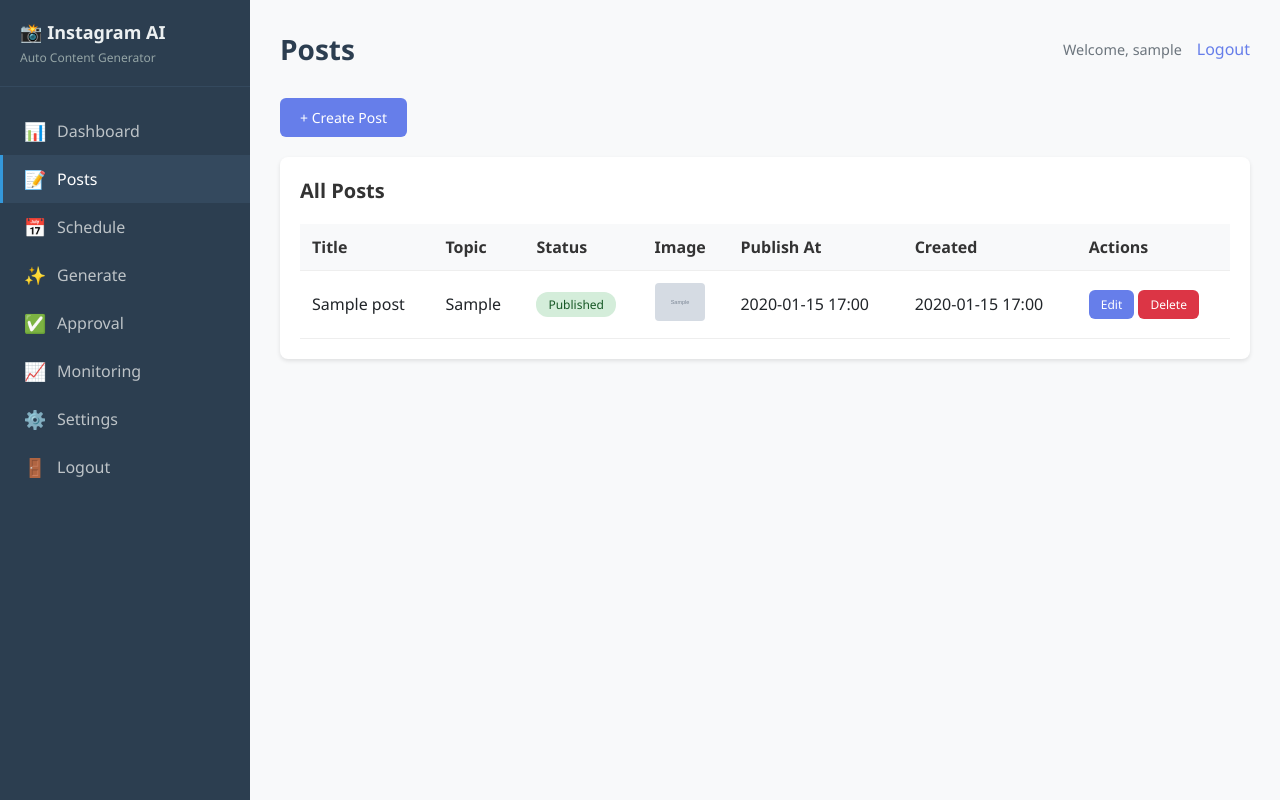
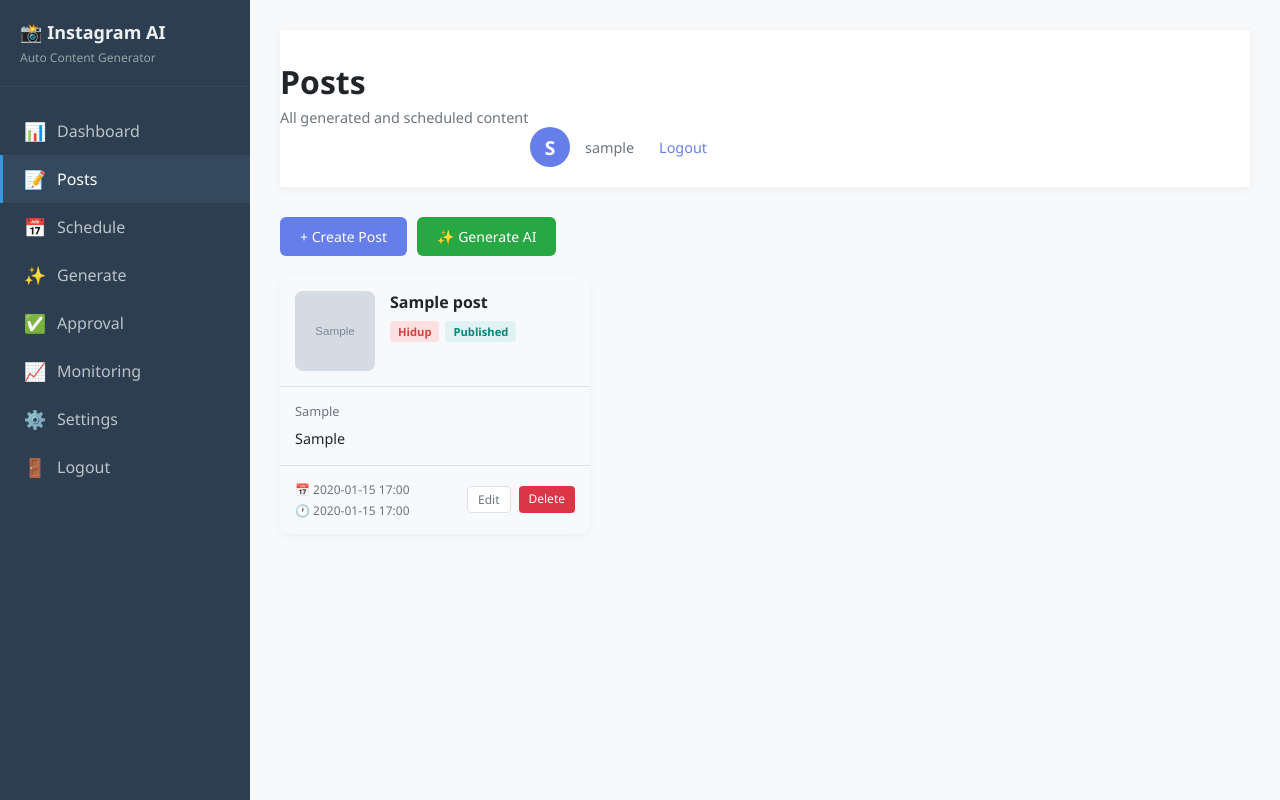
Before and after one commit to harys-rifai/post-kata2-ig, a Django app: page /posts/ in a window 1280 px wide. Run offline with Django 4.2, Linux system fonts and the light colour scheme; a user stored in the database is signed in; tables that the repository leaves empty hold one stand-in row (values such as "Sample post"); grey boxes marked "Sample" are stand-in pictures.

Commit message:
Initial commit

```diff
--- a/ai/services.py
+++ b/ai/services.py
@@ -287,7 +287,7 @@ class InstagramAutomationService:
         os.makedirs(storage_dir, exist_ok=True)
 
         p = sync_playwright().start()
-        browser = p.chromium.launch(headless=False)
+        browser = p.chromium.launch(headless=True)
         context = browser.new_context(
             viewport={"width": 1280, "height": 800},
             user_agent="Mozilla/5.0 (Windows NT 10.0; Win64; x64) AppleWebKit/537.36 (KHTML, like Gecko) Chrome/120.0.0.0 Safari/537.36",
@@ -403,6 +403,8 @@ class InstagramAutomationService:
             return True
         except Exception as e:
             print(f"Instagram publish error: {e}")
+            post.error_message = str(e)
+            post.save()
             return False
         finally:
             context.close()
--- a/check_column.py
+++ b/check_column.py
@@ -4,5 +4,7 @@ os.environ.setdefault('DJANGO_SETTINGS_MODULE', 'config.settings')
 django.setup()
 from django.db import connection
 cursor = connection.cursor()
-cursor.execute('SELECT column_name FROM information_schema.columns WHERE table_name = "posts_post" AND column_name = "category"')
-print('Exists:', cursor.fetchone() is not None)
+cursor.execute('SELECT column_name FROM information_schema.columns WHERE table_schema = %s AND table_name = %s ORDER BY ordinal_position', ['public', 'posts_post'])
+cols = [r[0] for r in cursor.fetchall()]
+print('Columns:', cols)
+print('Has category:', 'category' in cols)
--- a/config/urls.py
+++ b/config/urls.py
@@ -24,6 +24,7 @@ from config.views import (
     monitoring_view,
     health_check_view,
 )
+from config.test_view import test_category_view
 
 urlpatterns = [
     path("", dashboard, name="dashboard"),
@@ -41,6 +42,7 @@ urlpatterns = [
     path("generate/", generate_view, name="generate"),
     path("settings/", settings_view, name="settings"),
     path("settings/test-ig/", test_ig_connection_view, name="test_ig_connection"),
+    path("test-category/", test_category_view, name="test_category"),
     path("approval/", approval_view, name="approval"),
     path("approval/approve/<int:pk>/", approve_post_view, name="approve_post"),
     path("approval/reject/<int:pk>/", reject_post_view, name="reject_post"),
--- a/config/views.py
+++ b/config/views.py
@@ -102,6 +102,7 @@ def post_create_view(request):
         image_prompt = request.POST.get("image_prompt", "").strip()
         publish_at = request.POST.get("publish_at", "").strip()
         status = request.POST.get("status", "draft")
+        category = request.POST.get("category", "hidup")
 
         if not title or not topic:
             return render(request, "post_form.html", {
@@ -115,6 +116,7 @@ def post_create_view(request):
             caption=caption,
             hashtags=hashtags,
             image_prompt=image_prompt,
+            category=category,
             status=status,
             publish_at=publish_at if publish_at else None,
         )
--- /dev/null
+++ b/cookies.txt
@@ -0,0 +1,5 @@
+# Netscape HTTP Cookie File
+# https://curl.se/docs/http-cookies.html
+# This file was generated by libcurl! Edit at your own risk.
+
+localhost	FALSE	/	FALSE	1818520759	csrftoken	ecbOQQAG2RoQEciQfBpN9tI5LWwj9Q5J
--- a/templates/base.html
+++ b/templates/base.html
@@ -554,6 +554,152 @@
             color: var(--text-secondary);
             font-size: 0.75rem;
         }
+
+        /* ============================================
+           POSTS GRID / CARDS
+           ============================================ */
+           .posts-grid {
+            display: grid;
+            grid-template-columns: repeat(auto-fill, minmax(300px, 1fr));
+            gap: 20px;
+            margin-top: 20px;
+        }
+
+        .post-card {
+            background: var(--bg-card);
+            border-radius: 12px;
+            overflow: hidden;
+            box-shadow: 0 2px 10px rgba(0,0,0,0.05);
+            transition: transform 0.2s, box-shadow 0.2s;
+        }
+
+        .post-card:hover {
+            transform: translateY(-3px);
+            box-shadow: 0 6px 20px rgba(0,0,0,0.1);
+        }
+
+        .post-card-header {
+            display: flex;
+            gap: 15px;
+            padding: 15px;
+            border-bottom: 1px solid var(--border-color);
+        }
+
+        .post-thumb {
+            width: 80px;
+            height: 80px;
+            border-radius: 8px;
+            overflow: hidden;
+            flex-shrink: 0;
+            background: var(--light-gray);
+            display: flex;
+            align-items: center;
+            justify-content: center;
+            font-size: 2rem;
+        }
+
+        .post-thumb img {
+            width: 100%;
+            height: 100%;
+            object-fit: cover;
+        }
+
+        .no-image {
+            color: var(--text-secondary);
+            font-size: 1.5rem;
+        }
+
+        .post-meta {
+            flex: 1;
+        }
+
+        .post-title {
+            font-size: 1rem;
+            font-weight: 600;
+            color: var(--text-primary);
+            margin-bottom: 8px;
+            display: -webkit-box;
+            -webkit-line-clamp: 2;
+            -webkit-box-orient: vertical;
+            overflow: hidden;
+        }
+
+        .post-tags {
+            display: flex;
+            gap: 6px;
+            flex-wrap: wrap;
+        }
+
+        .tag {
+            font-size: 0.7rem;
+            padding: 3px 8px;
+            border-radius: 4px;
+            font-weight: 600;
+        }
+
+        .tag-hidup { background: #ffe0e0; color: #d63d3d; }
+        .tag-ai { background: #e0e0ff; color: #4a4aff; }
+        .tag-astrology { background: #fff0cc; color: #b89400; }
+
+        .tag-status.status-generated { background: #e3f2fd; color: #1976d2; }
+        .tag-status.status-scheduled { background: #e8f5e9; color: #388e3c; }
+        .tag-status.status-published { background: #e0f2f1; color: #00897b; }
+        .tag-status.status-failed { background: #ffebee; color: #c62828; }
+        .tag-status.status-draft { background: #eceff1; color: #546e7a; }
+
+        .post-body {
+            padding: 15px;
+        }
+
+        .post-topic {
+            color: var(--text-secondary);
+            font-size: 0.8rem;
+            margin-bottom: 8px;
+        }
+
+        .post-caption {
+            color: var(--text-primary);
+            font-size: 0.9rem;
+            line-height: 1.5;
+        }
+
+        .post-footer {
+            padding: 15px;
+            border-top: 1px solid var(--border-color);
+            display: flex;
+            justify-content: space-between;
+            align-items: center;
+        }
+
+        .post-dates {
+            display: flex;
+            flex-direction: column;
+            gap: 4px;
+            font-size: 0.75rem;
+            color: var(--text-secondary);
+        }
+
+        .post-actions {
+            display: flex;
+            gap: 8px;
+        }
+
+        .btn-sm {
+            padding: 4px 10px;
+            font-size: 0.75rem;
+            border-radius: 4px;
+        }
+
+        .btn-outline {
+            border: 1px solid var(--border-color);
+            color: var(--text-secondary);
+            background: white;
+            text-decoration: none;
+        }
+
+        .btn-outline:hover {
+            background: var(--light-gray);
+        }
     </style>
 
     <script>
--- a/templates/posts.html
+++ b/templates/posts.html
@@ -1,64 +1,63 @@
 {% extends 'base.html' %}
 {% block title %}Posts{% endblock %}
 {% block content %}
-<div class="header">
+<div class="page-header">
+    <div>
         <h1>Posts</h1>
+        <p class="page-subtitle">All generated and scheduled content</p>
+    </div>
     <div class="user-info">
-        <span>Welcome, {{ request.user.username }}</span>
-        <a href="/logout/">Logout</a>
+        <span class="user-avatar">{{ request.user.username|first|upper }}</span>
+        <span>{{ request.user.username }}</span>
+        <a href="/logout/" class="btn-logout">Logout</a>
     </div>
 </div>
 
 <div class="action-buttons">
     <a href="/posts/create/" class="btn btn-primary">+ Create Post</a>
+    <a href="/generate/" class="btn btn-success">✨ Generate AI</a>
 </div>
 
-<div class="content-card">
-    <h2>All Posts</h2>
-    <table>
-        <thead>
-            <tr>
-                <th>Title</th>
-                <th>Topic</th>
-                <th>Status</th>
-                <th>Image</th>
-                <th>Publish At</th>
-                <th>Created</th>
-                <th>Actions</th>
-            </tr>
-        </thead>
-        <tbody>
+<div class="posts-grid">
     {% for post in posts %}
-            <tr>
-                <td>{{ post.title }}</td>
-                <td>{{ post.topic }}</td>
-                <td>
-                    <span class="status {{ post.status }}">
-                        {{ post.get_status_display }}
-                    </span>
-                </td>
-                <td>
+    <div class="post-card">
+        <div class="post-card-header">
+            <div class="post-thumb">
                 {% if post.image %}
-                    <img src="{{ post.image.url }}" style="max-width: 50px; max-height: 50px; border-radius: 4px;">
+                <img src="{{ post.image.url }}" alt="{{ post.title }}">
                 {% else %}
-                    <span style="color: #999;">No image</span>
+                <div class="no-image">📷</div>
                 {% endif %}
-                </td>
-                <td>{{ post.publish_at|date:"Y-m-d H:i"|default:"-" }}</td>
-                <td>{{ post.created_at|date:"Y-m-d H:i" }}</td>
-                <td>
-                    <a href="/posts/edit/{{ post.id }}/" class="btn btn-primary" style="padding: 6px 12px; font-size: 12px;">Edit</a>
-                    <a href="/posts/delete/{{ post.id }}/" class="btn btn-danger" style="padding: 6px 12px; font-size: 12px;" onclick="return confirm('Are you sure?')">Delete</a>
-                </td>
-            </tr>
+            </div>
+            <div class="post-meta">
+                <h3 class="post-title">{{ post.title }}</h3>
+                <div class="post-tags">
+                    <span class="tag tag-{{ post.category }}">{{ post.get_category_display }}</span>
+                    <span class="tag tag-status status-{{ post.status }}">{{ post.get_status_display }}</span>
+                </div>
+            </div>
+        </div>
+        <div class="post-body">
+            <p class="post-topic">{{ post.topic }}</p>
+            <p class="post-caption">{{ post.caption|truncatewords:20 }}</p>
+        </div>
+        <div class="post-footer">
+            <div class="post-dates">
+                {% if post.publish_at %}
+                <span class="date-label">📅 {{ post.publish_at|date:"Y-m-d H:i" }}</span>
+                {% endif %}
+                <span class="date-label">🕐 {{ post.created_at|date:"Y-m-d H:i" }}</span>
+            </div>
+            <div class="post-actions">
+                <a href="/posts/edit/{{ post.id }}/" class="btn btn-sm btn-outline">Edit</a>
+                <a href="/posts/delete/{{ post.id }}/" class="btn btn-sm btn-danger" onclick="return confirm('Delete this post?')">Delete</a>
+            </div>
+        </div>
+    </div>
     {% empty %}
-            <tr>
-                <td colspan="7" class="empty-state">
-                    No posts yet. Go to Generate page to create content.
-                </td>
-            </tr>
+    <div class="empty-state">
+        No posts yet. <a href="/generate/">Generate your first content →</a>
+    </div>
     {% endfor %}
-        </tbody>
-    </table>
 </div>
 {% endblock %}
```
Also changed, not shown: check_schema.py (added, +11 -0 lines), check_tables.py (added, +9 -0 lines), config/test_view.py (added, +12 -0 lines), 3 other files. Lines whose indentation alone changed are shown as unchanged.
